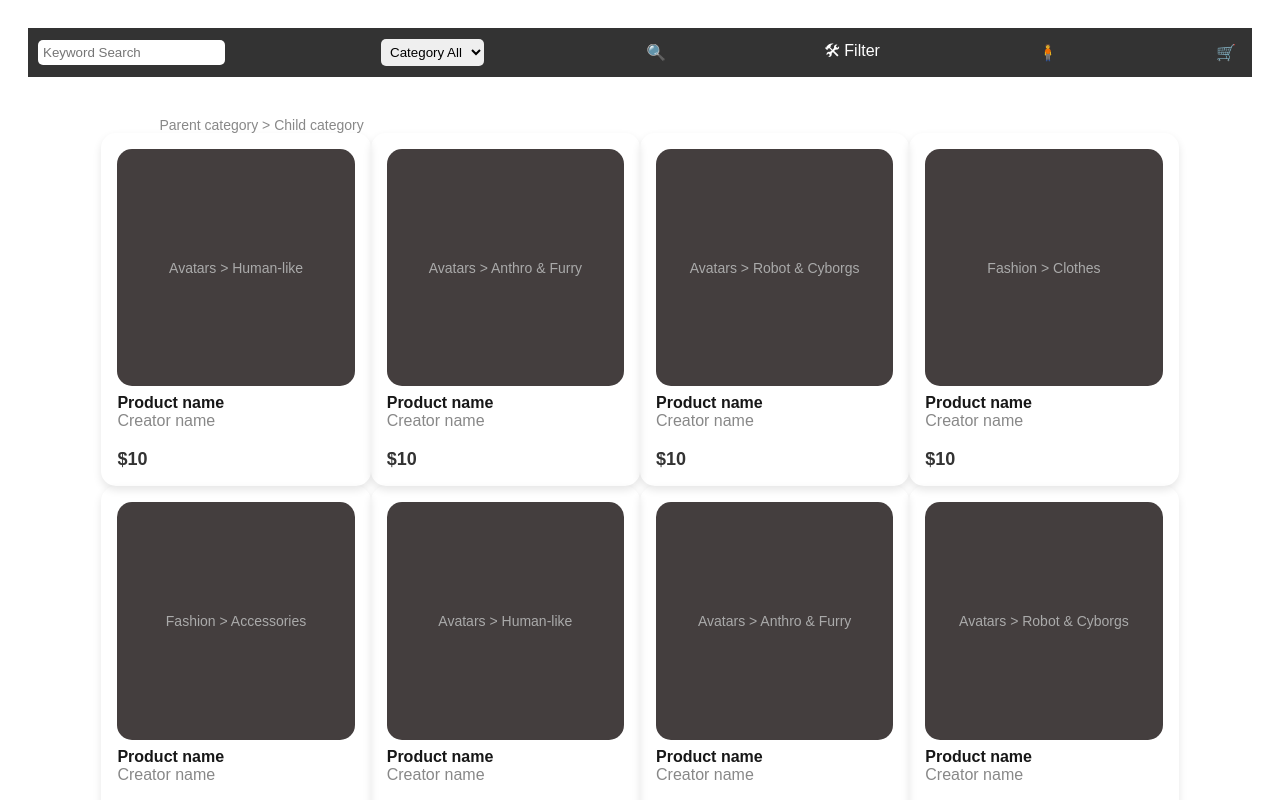
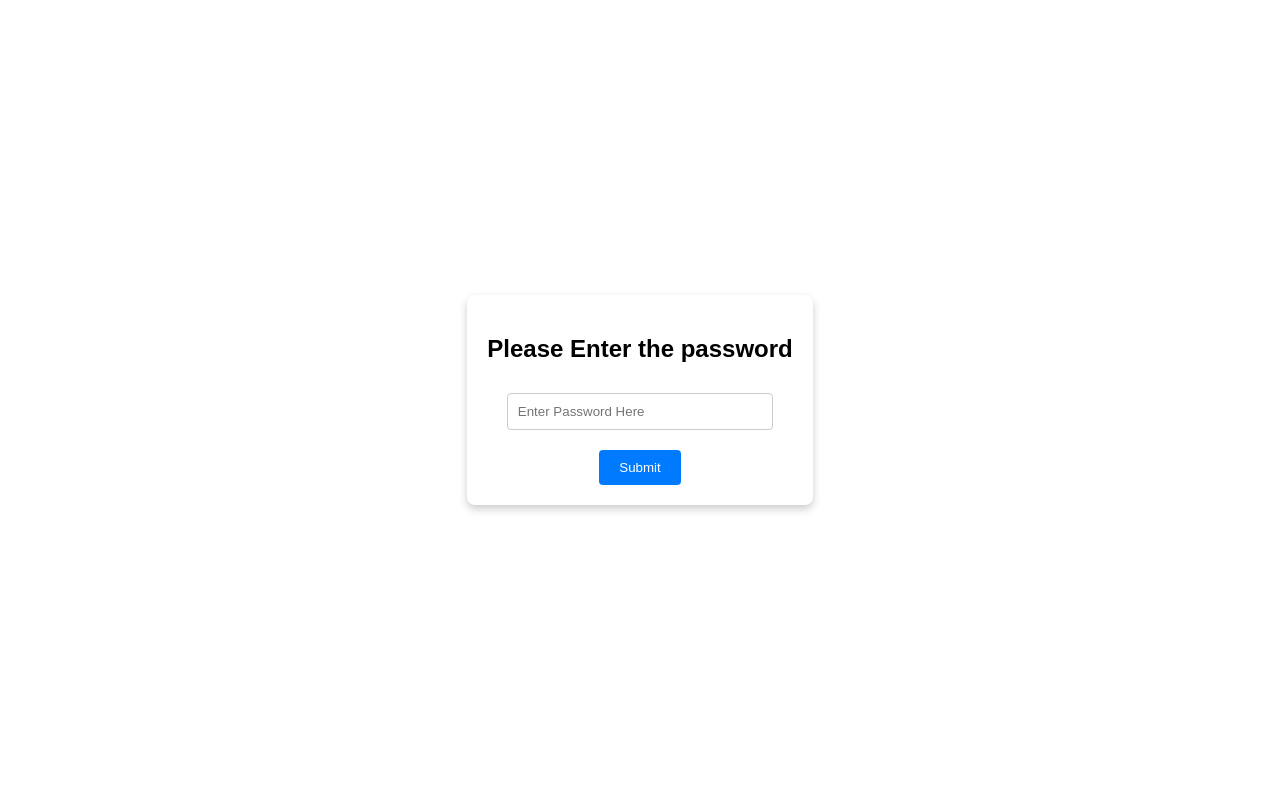
Before and after one commit to ameen-1436/Dolami-test-logo, a Next.js app: page / in a window 1280 px wide. Shown: the top 800 px of the page. Built offline with nearby package versions, Linux system fonts and the light colour scheme.

Commit message:
added components

```diff
--- a/src/app/globals.css
+++ b/src/app/globals.css
@@ -1,4 +1,3 @@
-
 :root {
   --background: #ffffff;
   --foreground: #171717;
@@ -138,3 +137,42 @@ body {
     flex: 1 0 50%; /* One card per row for mobile devices */
   }
 }
+
+.overlay {
+  position: fixed;
+  top: 0;
+  left: 0;
+  width: 100%;
+  height: 100%;
+  background: white;
+  display: flex;
+  align-items: center;
+  justify-content: center;
+  z-index: 1000;
+}
+.modal {
+  background: white;
+  padding: 20px;
+  border-radius: 8px;
+  text-align: center;
+  box-shadow: 0 4px 8px rgba(0, 0, 0, 0.2);
+}
+input {
+  padding: 10px;
+  margin-top: 10px;
+  margin-bottom: 20px;
+  border: 1px solid #ccc;
+  border-radius: 4px;
+  width: 80%;
+}
+button {
+  padding: 10px 20px;
+  border: none;
+  border-radius: 4px;
+  background: #007bff;
+  color: white;
+  cursor: pointer;
+}
+button:hover {
+  background: #0056b3;
+}
--- /dev/null
+++ b/src/components/CategoryDropdown.js
@@ -0,0 +1,38 @@
+// components/DropdownMenu.js
+import { useState } from 'react';
+import "./dropdown.css"
+
+const DropdownMenu = ({isVisible}) => {
+  const [activeMenu, setActiveMenu] = useState(null);
+
+  const handleMenuClick = (menu) => {
+    setActiveMenu(menu === activeMenu ? null : menu);
+  };
+
+if (!isVisible) return null
+
+  return (
+    <div className={'menuContainer'}>
+      <div className={'menuItem'} onClick={() => handleMenuClick('avatars')}>
+        Avatars
+        {activeMenu === 'avatars' && (
+          <div className={'subMenu'}>
+            <button className={'subMenuItem'}>Human-like</button>
+            <button className={'subMenuItem'}>Anthro & Furry</button>
+            <button className={'subMenuItem'}>Robot & Cyborgs</button>
+            <button className={'subMenuItem'}>Others</button>
+            <button className={'subMenuItem'}>All in Avatars</button>
+          </div>
+        )}
+      </div>
+      <div className={'menuItem'} onClick={() => handleMenuClick('fashion')}>
+        Fashion
+      </div>
+      <div className={'menuItem'} onClick={() => handleMenuClick('all')}>
+        All
+      </div>
+    </div>
+  );
+};
+
+export default DropdownMenu;
--- a/src/components/Navbar.js
+++ b/src/components/Navbar.js
@@ -1,97 +1,44 @@
-import { useState,useEffect } from 'react';
-import RangeSlider from './Slider';
-import './navbar.css'
+import React,{useState} from 'react';
+import Link from 'next/link';
+import DropdownMenu from './CategoryDropdown';
+import "./navbar.css"
 
-export default function Navbar() {
-  const [priceRange, setPriceRange] = useState([0, 1000]);
-  const [selectedPlatforms, setSelectedPlatforms] = useState([]);
-  const [isPopupOpen, setIsPopupOpen] = useState(false);
-  const [images, setImages] = useState([]);
-
-  const platforms = [
-    'VRChat (Quest)',
-    'VRChat (PCVR)',
-    'Spatial',
-    'ChilloutVR',
-    'Resonite',
-    'Neos VR',
-    'Cluster',
-    'Virtual Cast',
-    'Others'
-  ];
-
-  useEffect(() => {
-    const fetchImages = async () => {
-      const imageUrls = {};
-      platforms.forEach(element => {
-        imageUrls[element] = `/filterImages/${element}.jpg`;
-      })
-      setImages(imageUrls);
-    };
-
-    fetchImages();
-  }, []);
-
-
-
-  const handlePlatformToggle = (platform) => {
-    setSelectedPlatforms((prev) =>
-      prev.includes(platform)
-        ? prev.filter((p) => p !== platform)
-        : [...prev, platform]
-    );
-  };
-
-  const handleApply = () => {
-    console.log('Price Range:', priceRange);
-    console.log('Selected Platforms:', selectedPlatforms);
-  };
-
-  const handleClearAll = () => {
-    setPriceRange([0, 1000]);
-    setSelectedPlatforms([]);
-  };
-
-  const togglePopup = () => {
-    setIsPopupOpen(!isPopupOpen);
-  };
-
+function Navbar() {
+    const [isDropdownVisible, setIsDropdownVisible] = useState(false);
+    const toggleDropdown = () => { setIsDropdownVisible(!isDropdownVisible)};
   return (
-    <div className={"container"}>
-      <header className={"header"}>
-        <input type="text" placeholder="Keyword Search" />
-        <select>
-          <option value="all">Category All</option>
-        </select>
-        <button>🔍</button>
-        <button onClick={togglePopup}>🛠 Filter</button>
-        <button>🧍</button>
-        <button>🛒</button>
-      </header>
-      {isPopupOpen && (
-        <div className={`${"filterPopup"} ${"active"}`}>
-          <h2>Filters</h2>
-          <RangeSlider /    >
-          <div className={"platforms"}>
-            <h3>Platforms</h3>
-            {platforms.map((platform) => (
-
-              <button
-                key={platform}
-                className={selectedPlatforms.includes(platform) ? "selected" : ''}
-                onClick={() => handlePlatformToggle(platform)}
-              >
-                {(platform !== "others" || platforms !== "Cluster") && <img src={images.platform} />}
-                {platform}
-              </button>
-            ))}
-          </div>
-          <div className={"actions"}>
-            <button onClick={handleClearAll}>Clear all</button>
-            <button onClick={handleApply}>Apply</button>
-          </div>
-        </div>
-      )}
-    </div>
+    <nav className={"navbar"}>
+      <div className={"logo"}>
+        <Link href="/">
+          <img src="/logoimage.png" alt="Your Logo" />
+        </Link>
+      </div>
+      <div className={"search"}>
+        <input type="text" placeholder="Keyword" />
+        <button onClick={toggleDropdown}> categories</button>
+        <button>
+          <i className="fa fa-search"></i>
+        </button>
+      </div>
+        <DropdownMenu isVisible={isDropdownVisible}/>
+      <div className={"actions"}>
+        <Link href="/list-creation">
+          <button>
+            <i className="fa fa-plus"></i>
+            List Your Creation
+          </button>
+        </Link>
+        <button>
+          <i className="fa fa-bars"></i>
+        </button>
+        <Link href="/cart">
+          <button>
+            <i className="fa fa-shopping-cart"></i>
+          </button>
+        </Link>
+      </div>
+    </nav>
   );
 }
+
+export default Navbar;
--- /dev/null
+++ b/src/components/dropdown.css
@@ -0,0 +1,34 @@
+.menuContainer {
+    background-color: #2e2e2e;
+    padding: 10px;
+    border-radius: 8px;
+    width: 200px;
+  }
+
+  .menuItem {
+    color: #ffffff;
+    padding: 10px;
+    cursor: pointer;
+    display: flex;
+    justify-content: space-between;
+  }
+
+  .menuItem:hover {
+    background-color: #3e3e3e;
+  }
+
+  .subMenu {
+    background-color: #3e3e3e;
+    margin-top: 5px;
+    border-radius: 8px;
+  }
+
+  .subMenuItem {
+    color: #ffffff;
+    padding: 10px;
+    cursor: pointer;
+  }
+
+  .subMenuItem:hover {
+    background-color: #4e4e4e;
+  }
--- a/src/components/navbar.css
+++ b/src/components/navbar.css
@@ -1,175 +1,68 @@
-/* styles/Home.module.css */
-.container {
-    font-family: Arial, sans-serif;
-    padding: 20px;
+.navbar {
+    background-color:inherit;
+    color: #fff;
+    padding: 10px;
+    display: flex;
+    width: inherit;
+    justify-content: space-between;
+    align-items: center;
+    margin: 0 2% 0 2%;
   }
 
-  .header {
+  .logo {
+    flex: 1;
+  }
+
+  .logo img {
+    width: 100px; /* Adjust the width as needed */
+  }
+
+  .search {
+    flex: 2;
     display: flex;
-    justify-content: space-between;
     align-items: center;
     background-color: #333;
-    padding: 10px;
-    color: white;
+    border-radius: 15px;
+    padding: 5px;
   }
 
-  .header input[type="text"] {
+  .search input {
+    flex: 1;
+    border: none;
+    background-color: transparent;
+    color: #fff;
     padding: 5px;
-    margin-right: 10px;
-    border: none;
-    border-radius: 5px;
   }
 
-  .header select {
+  .search select {
+    border: none;
+    background-color: transparent;
+    color: #fff;
     padding: 5px;
-    margin-right: 10px;
-    border: none;
-    border-radius: 5px;
   }
 
-  .header button {
-    background: none;
+  .search button {
+    background-color: transparent;
     border: none;
-    color: white;
+    color: #fff;
     cursor: pointer;
-    font-size: 16px;
-  }
-
-  .filters {
-    background-color: #444;
-    color: white;
-    padding: 20px;
-    border-radius: 5px;
-    margin-top: 20px;
-  }
-
-  .priceRange {
-    margin-bottom: 20px;
-  }
-
-  .priceRange label {
-    display: block;
-    margin-bottom: 10px;
-  }
-
-  .priceRange input[type="range"] {
-    width: 100%;
-  }
-
-  .priceRange div {
-    display: flex;
-    justify-content: space-between;
-    margin-top: 10px;
-  }
-
-  .platforms {
-    margin-bottom: 20px;
-  }
-
-  .platforms h3 {
-    margin-bottom: 10px;
-  }
-
-  .platforms button {
-    background-color: transparent;
-    border: 1px solid #555;
-    color: white;
-    padding: 10px;
-    margin: 5px;
-    cursor: pointer;
-    border-radius: 5px;
-  }
-
-  .platforms button.selected {
-    border-color: #fff  ;
-    border: 1px solid white;
   }
 
   .actions {
+    flex: 1;
     display: flex;
-    justify-content: space-between;
+    justify-content: flex-end;
+    align-items: center;
   }
 
   .actions button {
-    background-color: #555;
+    background-color: transparent;
     border: none;
-    color: white;
-    padding: 10px;
+    color: #fff;
     cursor: pointer;
-    border-radius: 5px;
+    margin-left: 10px;
   }
 
-  .filterPopup {
-    display: none;
-    position: fixed;
-    top:35%;
-    left: 50%;
-    transform: translate(-50%, -50%);
-    width: 560px; /* Set width to 560px */
-    background-color: #333;
-    color: #fff;
-    border-radius: 10px;
-    padding: 20px;
-    box-shadow: 0 0 10px rgba(0, 0, 0, 0.5);
-    z-index: 1000;
+  .actions i {
+    margin-right: 5px;
   }
-
-  .filterPopup.active {
-    display: block;
-  }
-
-  .slider-container {
-    display: flex;
-    align-items: center;
-    background-color: #202020;
-    color: #fff;
-    padding: 20px;
-  }
-
-  .slider {
-    flex: 1;
-    height: 10px;
-    background-color: #333;
-    border-radius: 5px;
-    position: relative;
-  }
-
-  .slider-track {
-    position: absolute;
-    top: 0;
-    left: 0;
-    height: 100%;
-    background-color: #f00;
-    border-radius: 5px;
-  }
-
-  .slider-thumb {
-    position: absolute;
-    top: -10px;
-    width: 20px;
-    height: 20px;
-    border-radius: 50%;
-    background-color: #fff;
-    cursor: pointer;
-  }
-
-  .slider-thumb:first-child {
-    left: 0;
-  }
-
-  .slider-thumb:last-child {
-    right: 0;
-  }
-
-  .price-range {
-    display: flex;
-    justify-content: space-between;
-    margin-top: 10px;
-  }
-
-  .price-range div {
-    background-color: #333;
-    color: #fff;
-    padding: 5px 10px;
-    border-radius: 5px;
-  }
--- a/src/pages/index.js
+++ b/src/pages/index.js
@@ -1,19 +1,47 @@
-import React from "react";
+import React, { useState } from "react";
 import ProductGrid from "../components/ProductGrid";
 import Navbar from "../components/Navbar";
 import "./../app/globals.css";
 
-const App = () => (
+const App = () => {
+  const pass = "fedev2024test";
+  const [inputValue, setInputValue] = useState("");
+  const [isOverlayVisible, setIsOverlayVisible] = useState(true);
+  const handleChange = (e) => {
+    setInputValue(e.target.value);
+  };
+  const handleSubmit = () => {
+    if (inputValue === pass) {
+      setIsOverlayVisible(false);
+    } else {
+      alert("Please enter the correct password.");
+    }
+  };
+  return (
     <>
-    {" "}
+      {isOverlayVisible && (
+        <div className={"overlay"}>
+          <div className={"modal"}>
+            <h2 style={{color: "black"}}>Please Enter the password</h2>
+            <input
+              type="text"
+              value={inputValue}
+              onChange={handleChange}
+              placeholder="Enter Password Here"
+            />
+            <button onClick={handleSubmit}>Submit</button>
+          </div>
+        </div>
+      )}
       <Navbar />
       <div className="AppContainer">
         <div className="Main">
-        <div className="Breadcrumb">Parent category &gt; Child category</div>
+          <div className="Breadcrumb">Pardent category &gt; Child category</div>
           <ProductGrid />
         </div>
       </div>
     </>
   );
+};
 
 export default App;
```
Also changed, not shown: public/image.png (added), public/logoimage.png (added). Lines whose indentation alone changed are shown as unchanged.
